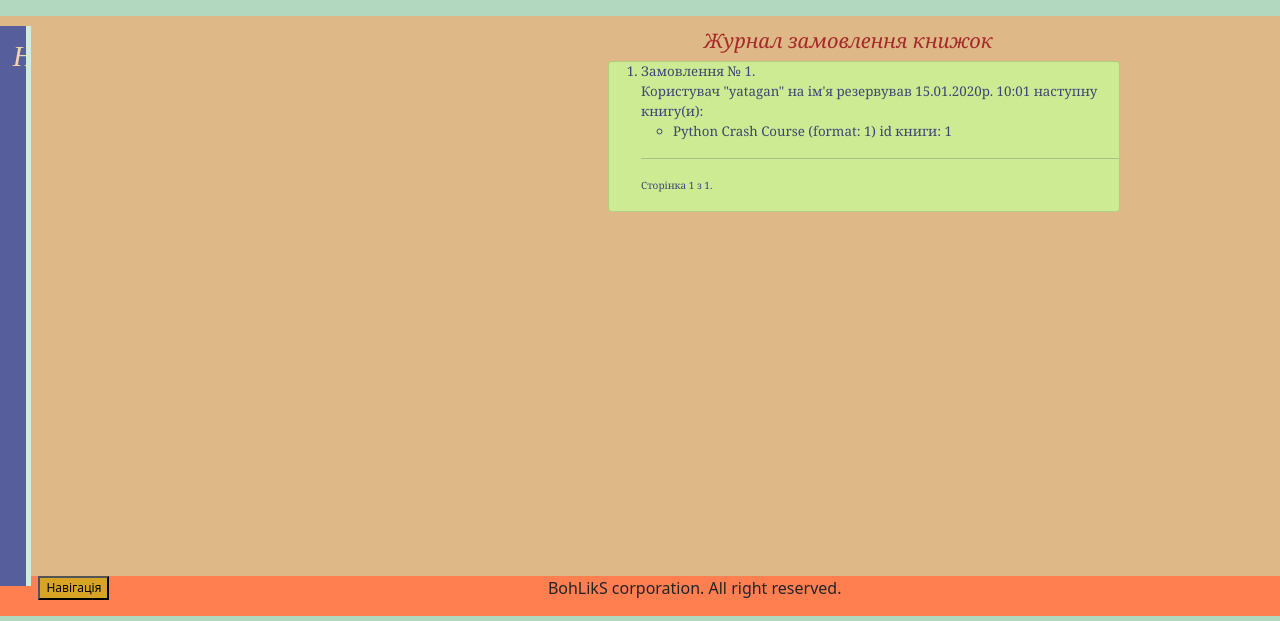
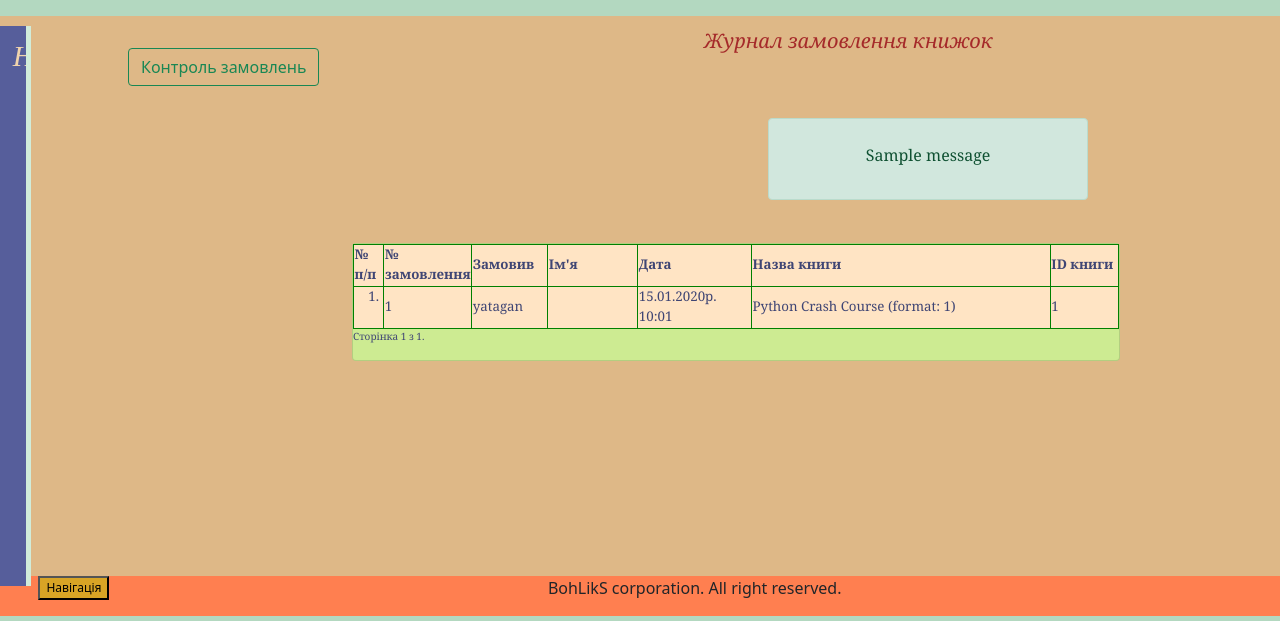
Before and after one commit to yatagan/ILS, a Django app: page /library_reception/show_order/ in a window 1280 px wide. Shown: the part 104-725 px from the top of the page. Run offline with Django 4.2, Linux system fonts and the light colour scheme; a user stored in the database is signed in; data comes from the database, SQL or seed files in the repository; tables that the repository leaves empty hold one stand-in row (values such as "Sample post"); one stand-in notice (Sample message) is shown; parts of the project's set-up code (start-up, migrations or seed data) failed here and were passed over.

Commit message:
change some pagination and look

```diff
--- a/core/static/core/css/core.css
+++ b/core/static/core/css/core.css
@@ -132,7 +132,7 @@ main .warehouse_list_item_02 {
 main .card {
     color: #3f4574;
     background-color: rgb(205, 235, 146);
-    width: 40%;
+    width: 60%;
     margin-left: 10em;
     text-align: left;
     font-family: Cambria, Cochin, Georgia, Times, 'Times New Roman', serif;
@@ -170,6 +170,30 @@ main nav, main .current {
     font-size: x-small;
 }
 
+#table {
+    padding: 2px;
+    width: 70%;
+    height: 3%;
+    margin-left: 8px;
+    margin-bottom: 3px;
+    border: 1px solid black;
+  }
+table {
+  counter-reset: rowNumber;
+}
+
+table tbody tr::before {
+    display: table-cell;
+    counter-increment: rowNumber;
+    content: counter(rowNumber) ".";
+    padding-right: 0.3em;
+    text-align: right;
+}
+
+main #list_order {
+    width: 80%;
+ }
+
 aside {
     float:left;
     background:#565e9b;
--- a/library_reception/models.py
+++ b/library_reception/models.py
@@ -11,7 +11,7 @@ class BookInstanceRent(models.Model):
     member = models.ForeignKey(Member, on_delete=models.CASCADE)
 
     def __str__(self):
-        return f"Книгу '{self.books.get()}' отримав(ла) {self.member.first_name} {self.start_rent_date} числа."
+        return self.books
 
     class Meta:
         verbose_name = 'Оренда книги'
--- a/library_reception/templates/library_reception/show_order.html
+++ b/library_reception/templates/library_reception/show_order.html
@@ -4,24 +4,43 @@
   <div class="reseption_01">
     <h5>Журнал замовлення книжок</h5>
   </div>
-  <div class="card">
-    <ol>
-      {% for new_order in order_form %}
+  <div>
+    <a class="btn btn-outline-success"
+    href="{% url 'library_reception:check_time_order' %}">Контроль замовлень</a>
+  </div>
+  {% for msg in messages %}
+  <div class="alert alert-success" role="alert" style="width: 25%;">
+    <h5 class="alert-heading"></h5>
+    <p class="mb-3">{{ msg }}</p>
+  </div>
+  {% endfor %}
 
-      <li>Замовлення № {{ new_order.id }}.<br>
-        Користувач "{{ new_order.member }}"
-        на ім'я {{ new_order.member.first_name}}
-        резервував {{ new_order.moment_reserve|date:"d.m.Yр. H:m" }}
-        наступну книгу(и):
-      </li>
-      <ul>
+  <div id="#list_order" class="card" >
+    <table width="100%" border="1">
+      <thead>
+        <th width="4%">№<br>п/п</th>
+        <th width="10%">№<br>замовлення</th>
+        <th width="10%">Замовив</th>
+        <th width="12%">Ім'я</th>
+        <th width="15%">Дата</th>
+        <th width="40%">Назва книги</th>
+        <th width="10%">ID книги</th>
+      </thead>
+      {% for new_order in page_pag.object_list %}
+      <tbody>
+        <tr>
+          <td>{{ new_order.id }}</td>
+          <td>{{ new_order.member }}</td>
+          <td>{{ new_order.member.first_name}}</td>
+          <td>{{ new_order.moment_reserve|date:"d.m.Yр. H:m" }}</td>
           {% for book in new_order.books.all %}
-        <li>{{ book }} id книги: {{ book.id }}</li>
+          <td>{{ book }}</td>
+          <td>{{ book.id }}</td>
           {% endfor %}
-      </ul>
-      <hr>
-
+        </tr>
+      </tbody>
       {% endfor %}
+    </table>
     <span class="current">
       Сторінка {{ page_pag.number }} з {{ page_pag.paginator.num_pages }}.
     </span>
@@ -40,7 +59,6 @@
         {% endif %}
       </ul>
     </nav>
-    </ol>
   </div>
 
 {% endblock content %}
--- a/library_reception/urls.py
+++ b/library_reception/urls.py
@@ -9,4 +9,5 @@ urlpatterns = [
     path('book_order/', views.book_order, name='book_order'),
     path('show_order/', views.show_order, name='show_order'),
     path('rent_book_reserved/', views.rent_book_reserved, name='rent_book_reserved'),
+    path('check_time_order', views.check_time_order, name='check_time_order'),
 ]
--- a/library_reception/views.py
+++ b/library_reception/views.py
@@ -8,8 +8,10 @@ from django.contrib.auth.decorators import login_required
 from django.http import HttpResponse
 from django.contrib import messages
 from django.core.paginator import Paginator
+from datetime import timedelta
+from django.utils import timezone
 
-PAGE_ITEMS = 4
+PAGE_ITEMS = 10
 
 @login_required
 def index(request):
@@ -17,10 +19,7 @@ def index(request):
     paginator = Paginator(BookInstanceRent.objects.all(), PAGE_ITEMS)
     page_obj = paginator.get_page(page)
 
-    context = {
-        'page_obj': page_obj,
-        'rents': BookInstanceRent.objects.all().order_by('member')[page * PAGE_ITEMS : page * PAGE_ITEMS + PAGE_ITEMS],
-    }
+    context = {'page_obj': page_obj}
     return render(request, 'library_reception/index.html', context)
 
 
@@ -30,9 +29,7 @@ def show_order(request):
         page = int(request.GET.get('page', '0'))
         paginator = Paginator(BookInstanceOrder.objects.all(), PAGE_ITEMS)
         page_pag = paginator.get_page(page)
-        order_form = BookInstanceOrder.objects.all()[page * PAGE_ITEMS : page * PAGE_ITEMS + PAGE_ITEMS]
-        context = {'order_form': order_form,
-                    'page_pag': page_pag}
+        context = {'page_pag': page_pag}
         return render(request, 'library_reception/show_order.html', context)
     else:
         return HttpResponse("У Вас не має таких прав", status=401)
@@ -122,6 +119,7 @@ def book_order(request):
                     member=member,
                     moment_reserve=order_form.cleaned_data['moment_reserve'],
                 )
+                order.save()
                 for book in books:
                     book_instances = BookInstance.objects.filter(
                         book=book, status='a')
@@ -134,7 +132,6 @@ def book_order(request):
                         book_instance = book_instances[0]
                         book_instance.status = 'r'
                         book_instance.save()
-                        order.save()
                         order.books.add(book_instance)
                         messages.success(request, "Книгу зарезервовано.")
                         return redirect('library_reception:book_order')
@@ -144,3 +141,16 @@ def book_order(request):
 
     else:
         return HttpResponse("У Вас не має таких прав.", status=401)
+
+
+def check_time_order(request):
+    today = timezone.now()
+    day_plus = timedelta(days=2)
+    orders = BookInstanceOrder.objects.all()
+    for order in orders:
+        if order.moment_reserve + day_plus < today:
+            for book_instance in order.books.all():
+                book_instance.status = 'a'
+                book_instance.save()
+    messages.success(request, "Замовлення книг анульовані")
+    return redirect('library_reception:show_order')
--- a/warehouse/views.py
+++ b/warehouse/views.py
@@ -33,7 +33,7 @@ def list_items(request):
         racks = Rack.objects.filter(title__isnull=False).order_by('pk')
         paginator = Paginator(racks, NUMBER_ITEMS_ON_RACK)
         page_obj = paginator.get_page(page_num)
-        context ={'page_obj': page_obj}#, 'racks': racks}
+        context ={'page_obj': page_obj}
         return render(request, 'warehouse/list_items.html', context)
     else:
         return HttpResponse("У Вас не має таких прав", status=401)
```
Also changed, not shown: library_reception/forms.py (+4 -4 lines), library_reception/templates/library_reception/index.html (+13 -6 lines), warehouse/templates/warehouse/index.html (+13 -3 lines), warehouse/templates/warehouse/list_items.html (+1 -21 lines), core/migrations/0012_alter_bookinstance_options.py (added), library_reception/migrations/0013_alter_bookinstanceorder_options_and_more.py (added). Lines whose indentation alone changed are shown as unchanged.
